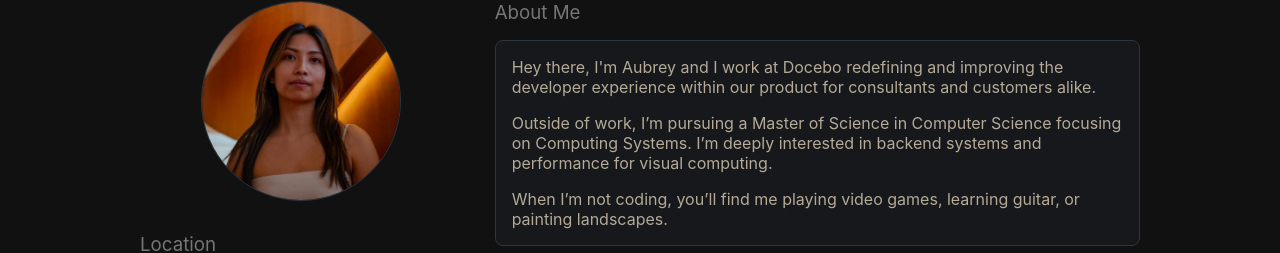
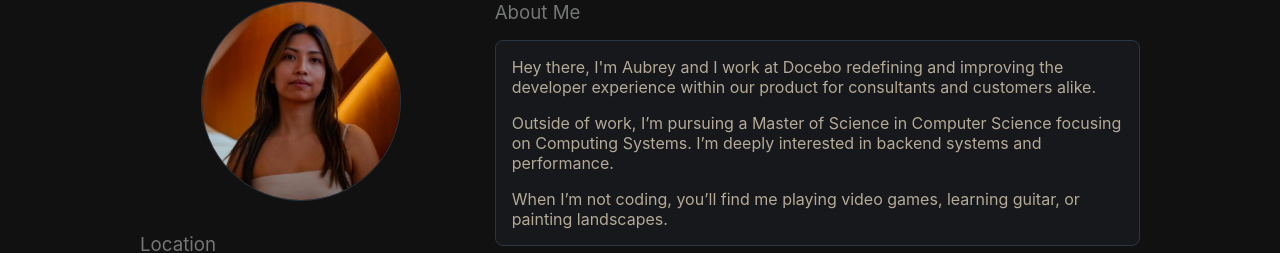
Before and after one commit to aubreymae/swe-portfolio, a React (Create React App) app: page / in a window 1280 px wide. Shown: the part 117-370 px from the top of the page. Built offline with nearby package versions, Linux system fonts and the light colour scheme; a web font is replaced by a local one.

Commit message:
Updated about me

```diff
--- a/src/pages/Connect/ConnectView.tsx
+++ b/src/pages/Connect/ConnectView.tsx
@@ -98,7 +98,7 @@ export default function ConnectView() {
               <p>
                 Outside of work, I’m pursuing a Master of Science in Computer
                 Science focusing on Computing Systems. I’m deeply interested in
-                backend systems and performance for visual computing.
+                backend systems and performance.
               </p>
               <p>
                 When I’m not coding, you’ll find me playing video games,
```
